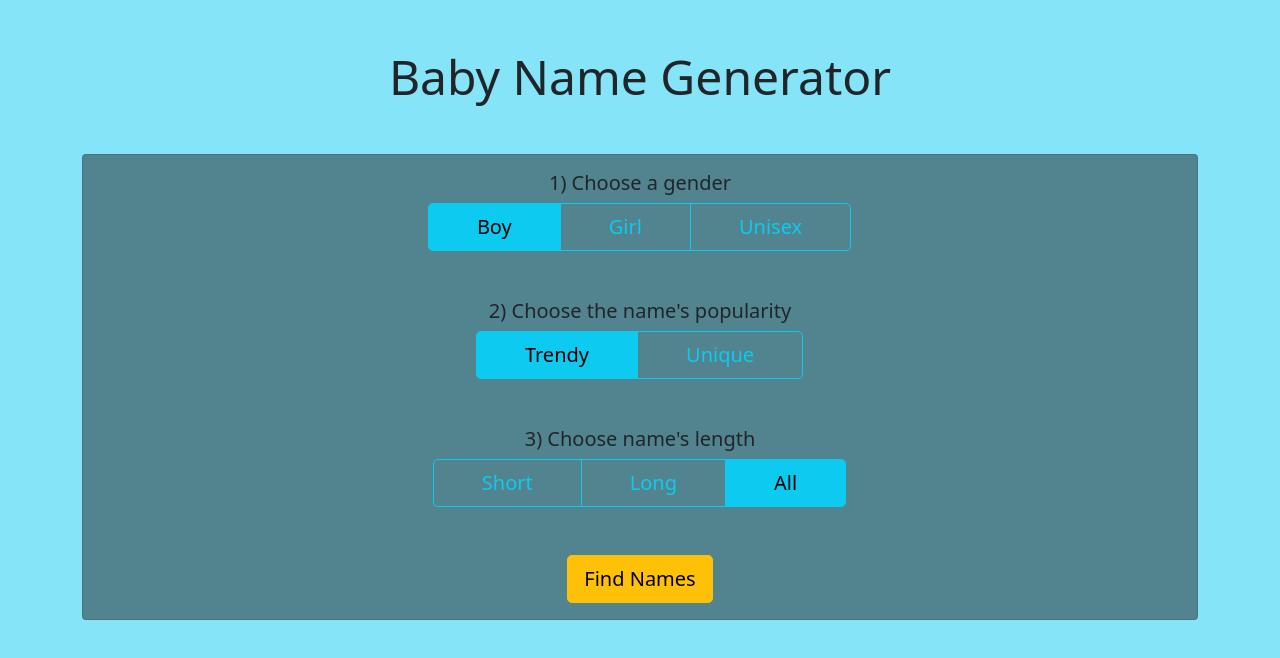
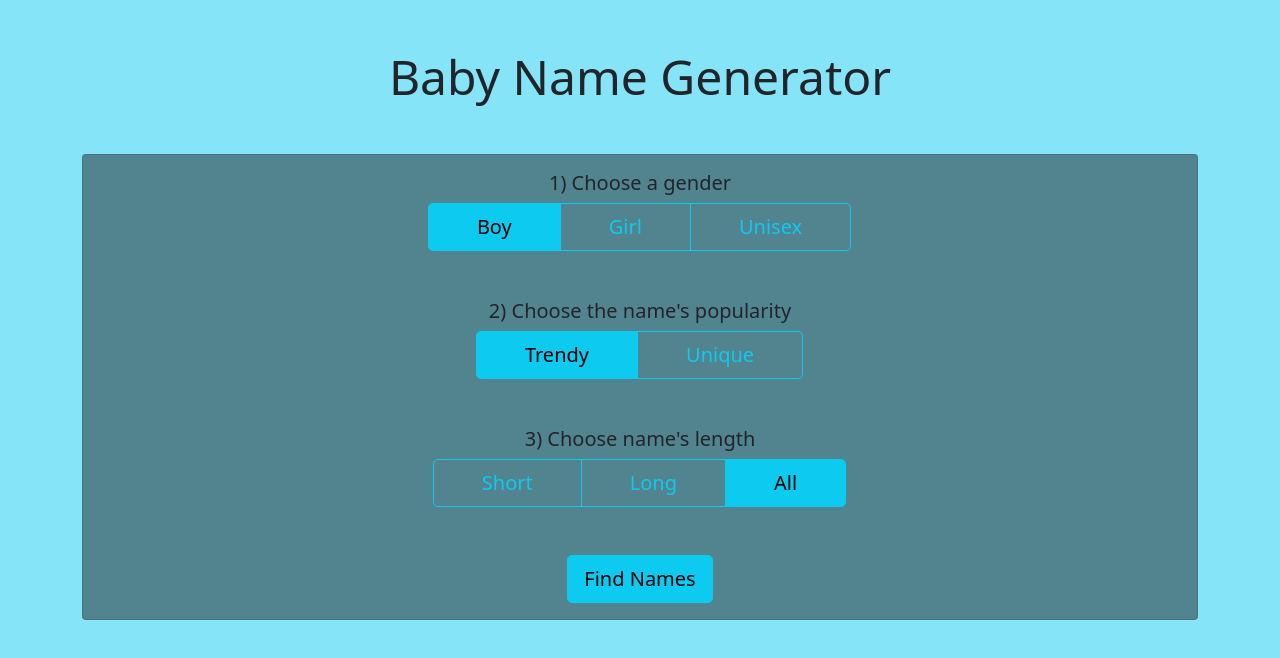
Before and after one commit to webceyhan/vite-baby-name-generator, a Vue app: page / in a window 1280 px wide. Shown: the top 658 px of the page. Built offline with nearby package versions, Linux system fonts and the light colour scheme.

Commit message:
findNames btn color changed

```diff
--- a/src/App.vue
+++ b/src/App.vue
@@ -38,7 +38,7 @@ const { names, findNames, removeName } = useNames();
         </section>
 
         <section>
-          <button class="btn btn-warning btn-lg" @click="findNames">Find Names</button>
+          <button class="btn btn-info btn-lg" @click="findNames">Find Names</button>
         </section>
       </div>
     </div>
```
